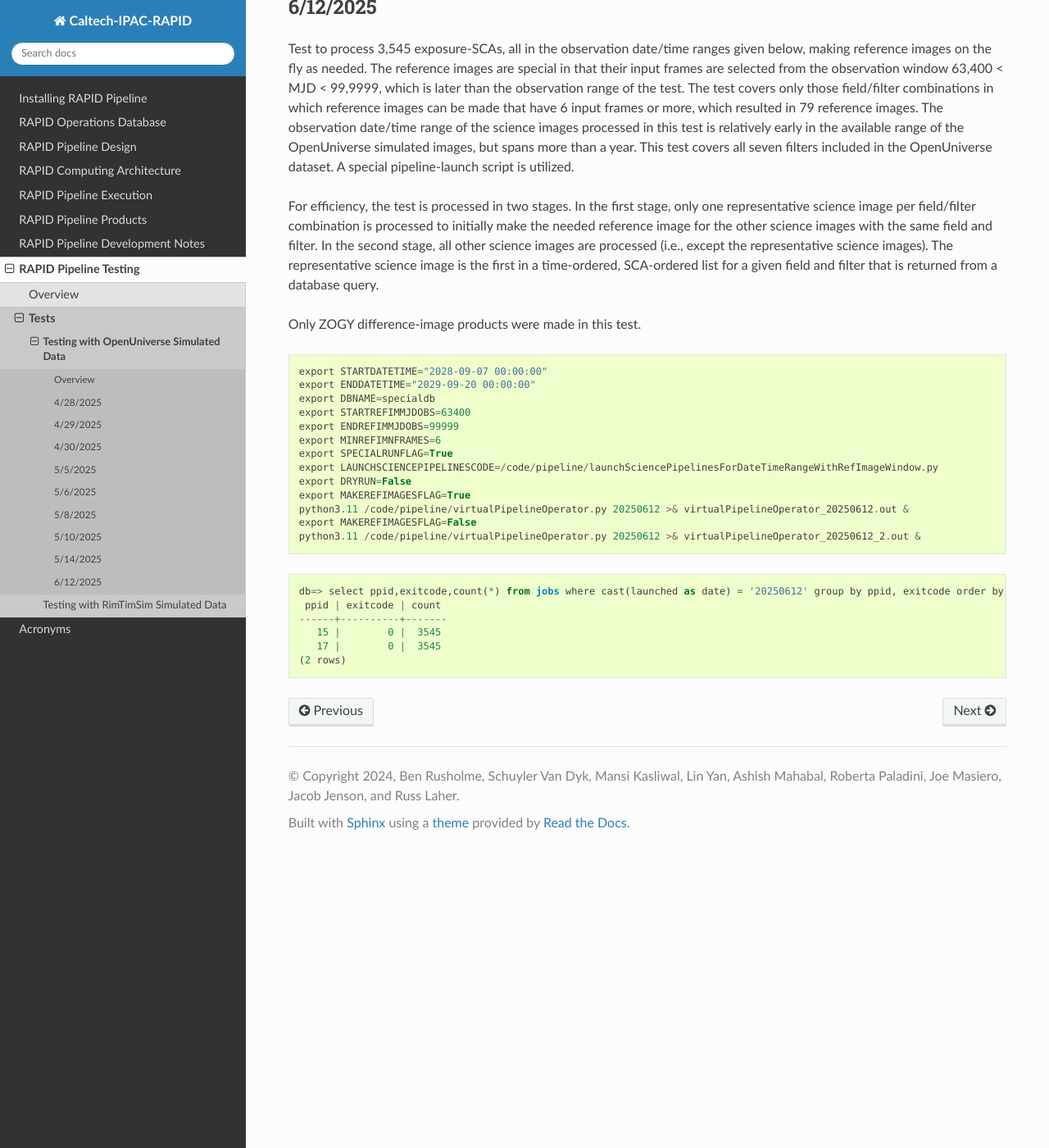
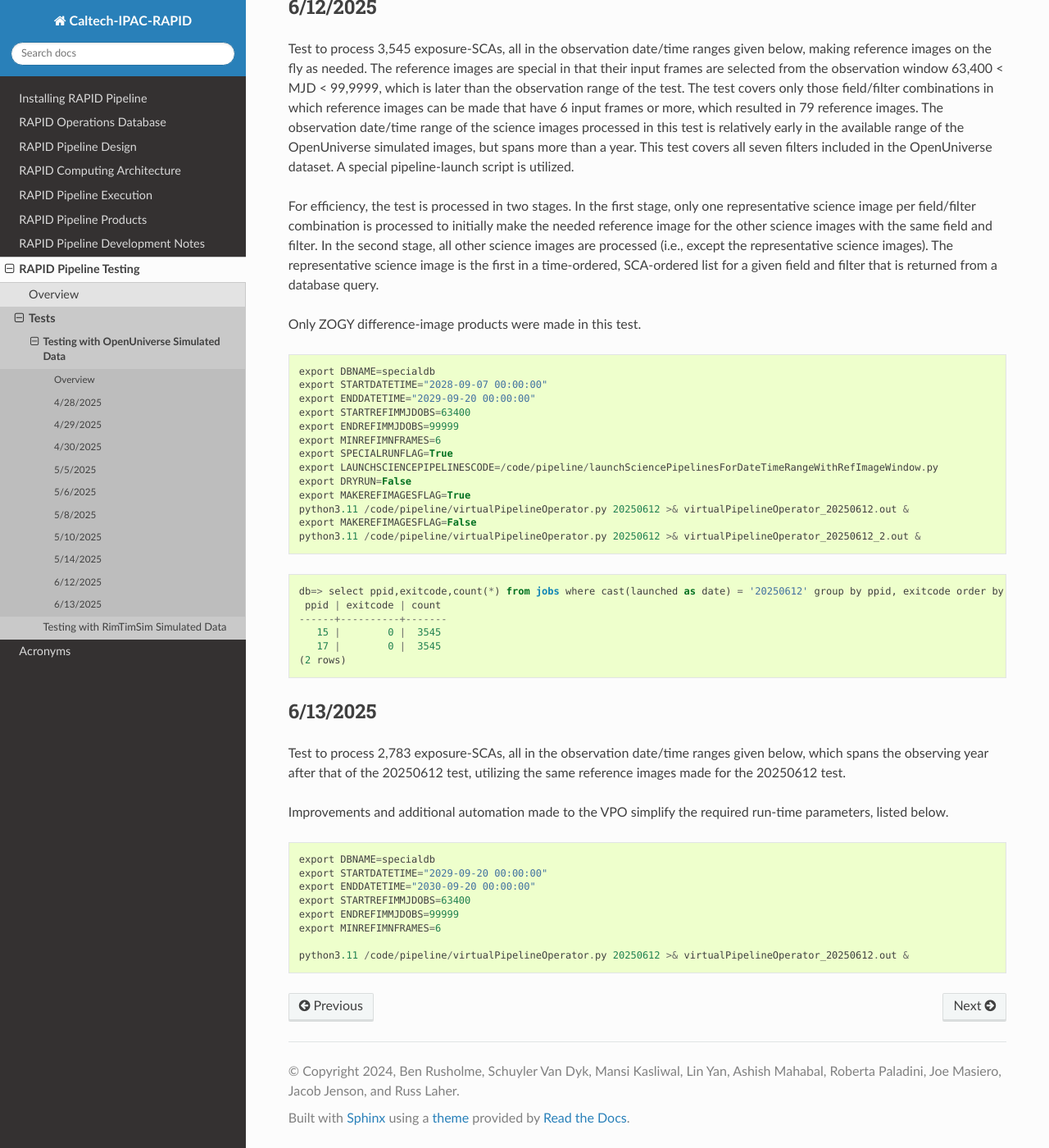
Before and after one commit to Caltech-IPAC/rapid, a Sphinx documentation site: the page built from docs/source/dev/openuniv_tests.rst, in a window 1280 px wide and 1400 px high, scrolled down 20166 px. Shown: the whole window at 82% size. Built offline with Sphinx 7.4.7 and the Read the Docs theme 3.1.0, drawn with Linux system fonts in a browser that asks for light colours; formulas are drawn with MathJax 3.

Commit message:
Documented the 20250613 test.

```diff
--- a/docs/source/dev/openuniv_tests.rst
+++ b/docs/source/dev/openuniv_tests.rst
@@ -663,12 +663,11 @@ that is returned from a database query.
 
 Only ZOGY difference-image products were made in this test.
 
-
 .. code-block::
 
+    export DBNAME=specialdb
     export STARTDATETIME="2028-09-07 00:00:00"
     export ENDDATETIME="2029-09-20 00:00:00"
-    export DBNAME=specialdb
     export STARTREFIMMJDOBS=63400
     export ENDREFIMMJDOBS=99999
     export MINREFIMNFRAMES=6
@@ -689,3 +688,24 @@ Only ZOGY difference-image products were made in this test.
        15 |        0 |  3545
        17 |        0 |  3545
     (2 rows)
+
+
+6/13/2025
+************************************
+
+Test to process 2,783 exposure-SCAs, all in the observation date/time ranges given below,
+which spans the observing year after that of the 20250612 test,
+utilizing the same reference images made for the 20250612 test.
+
+Improvements and additional automation made to the VPO simplify the required run-time parameters, listed below.
+
+.. code-block::
+
+    export DBNAME=specialdb
+    export STARTDATETIME="2029-09-20 00:00:00"
+    export ENDDATETIME="2030-09-20 00:00:00"
+    export STARTREFIMMJDOBS=63400
+    export ENDREFIMMJDOBS=99999
+    export MINREFIMNFRAMES=6
+
+    python3.11 /code/pipeline/virtualPipelineOperator.py 20250612 >& virtualPipelineOperator_20250612.out &
```
